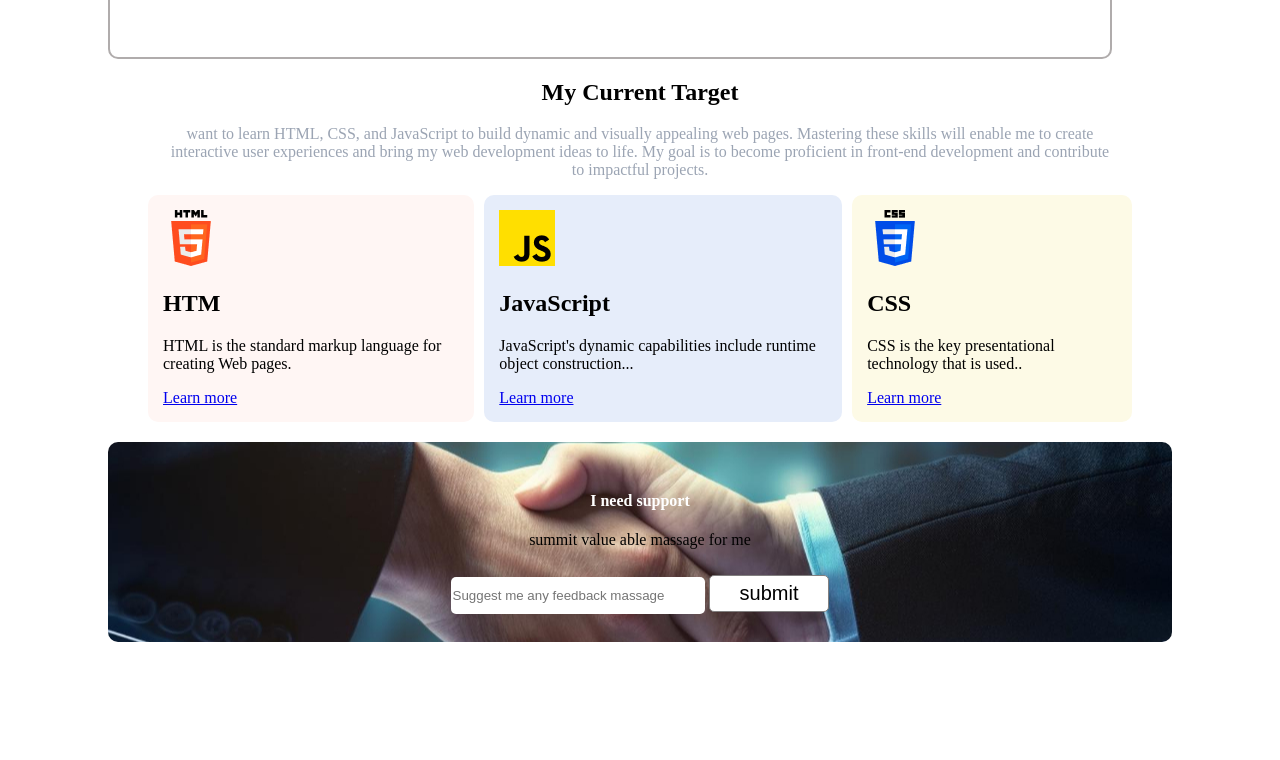
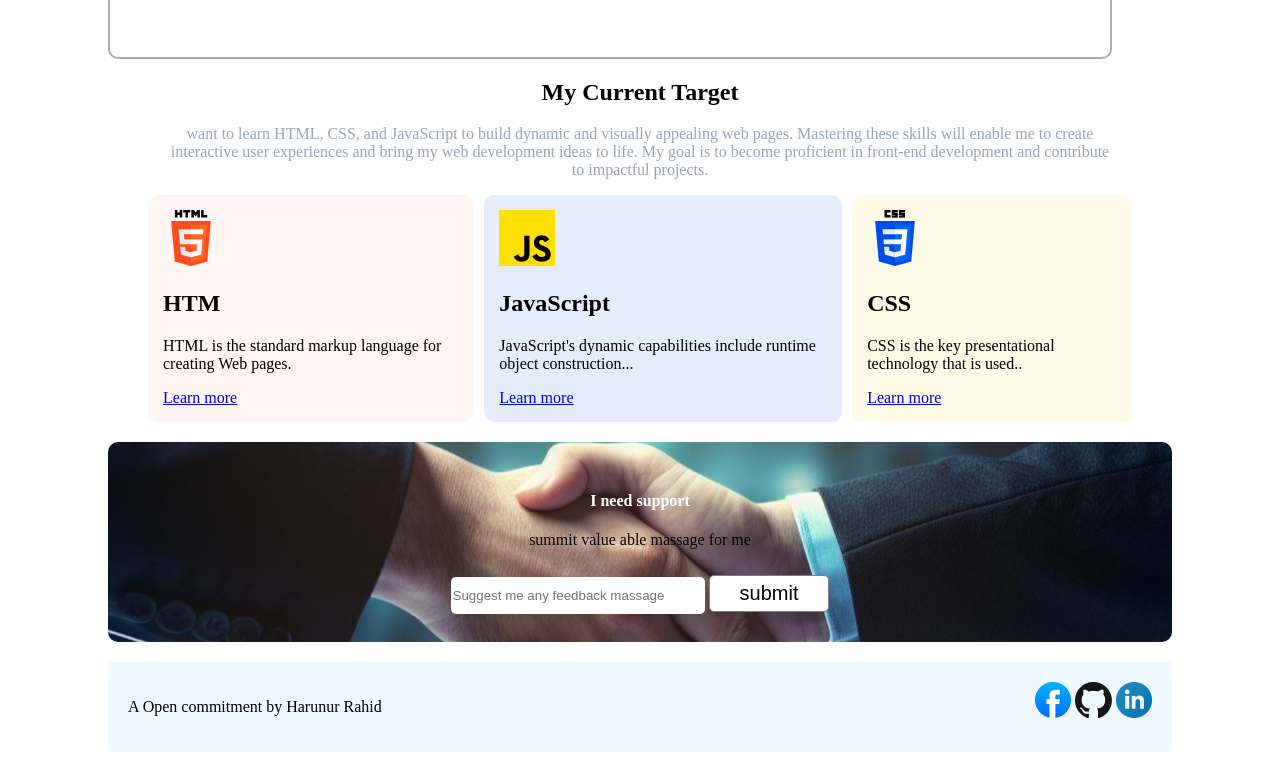
Before and after one commit to harunctg84/myresume-B10-A-1, a plain HTML site: page index.html in a window 1280 px wide. Shown: the part 2303-3063 px from the top of the page. Before the commit the page ends 2965 px from the top, so only its background shows below. Drawn offline with Linux system fonts and the light colour scheme; a web font is replaced by a local one.

Commit message:
footer section done

```diff
--- a/index.html
+++ b/index.html
@@ -168,6 +168,15 @@
     </div>
 
 
-    <footer></footer>
+    <footer>
+      <p>A Open commitment by Harunur Rahid</p>
+      <div class="footer-img">
+        <a href="https://www.facebook.com/"><img src="assets/facebook.png" alt="facebook image" target="_blank"></a>
+        <a href="https://github.com/harunctg84"><img src="assets/github.png" alt="github image" target="_blank"></a>
+        <a href="https://www.linkedin.com/feed/"><img src="assets/linkedin-icon 1.png" alt="linkedinimage" target="_blank"></a>
+
+
+      </div>
+    </footer>
   </body>
 </html>
--- a/style.css
+++ b/style.css
@@ -186,6 +186,9 @@ button {
 .input-text {
   text-align: center;
 }
+.input-para {
+  columns: #f7e8e8;
+}
 input[type="text"] {
   height: 35px;
   width: 250px;
@@ -199,3 +202,12 @@ button {
   padding: 6px 30px;
   margin-top: 10px;
 }
+footer {
+  background-color:aliceblue ;
+  max-width: 1140px;
+  margin: 0 100px;
+  padding: 20px;
+  display: flex;
+  justify-content: space-between;
+
+}
```
